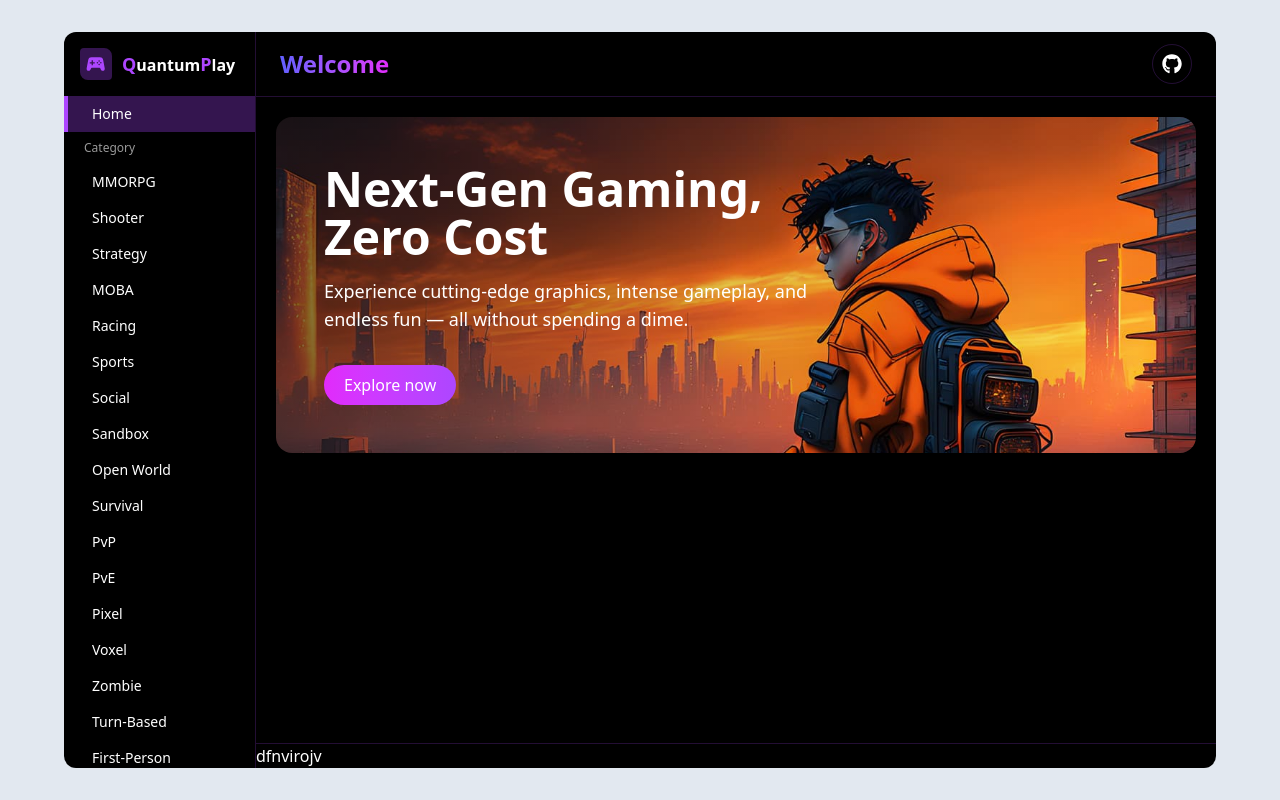
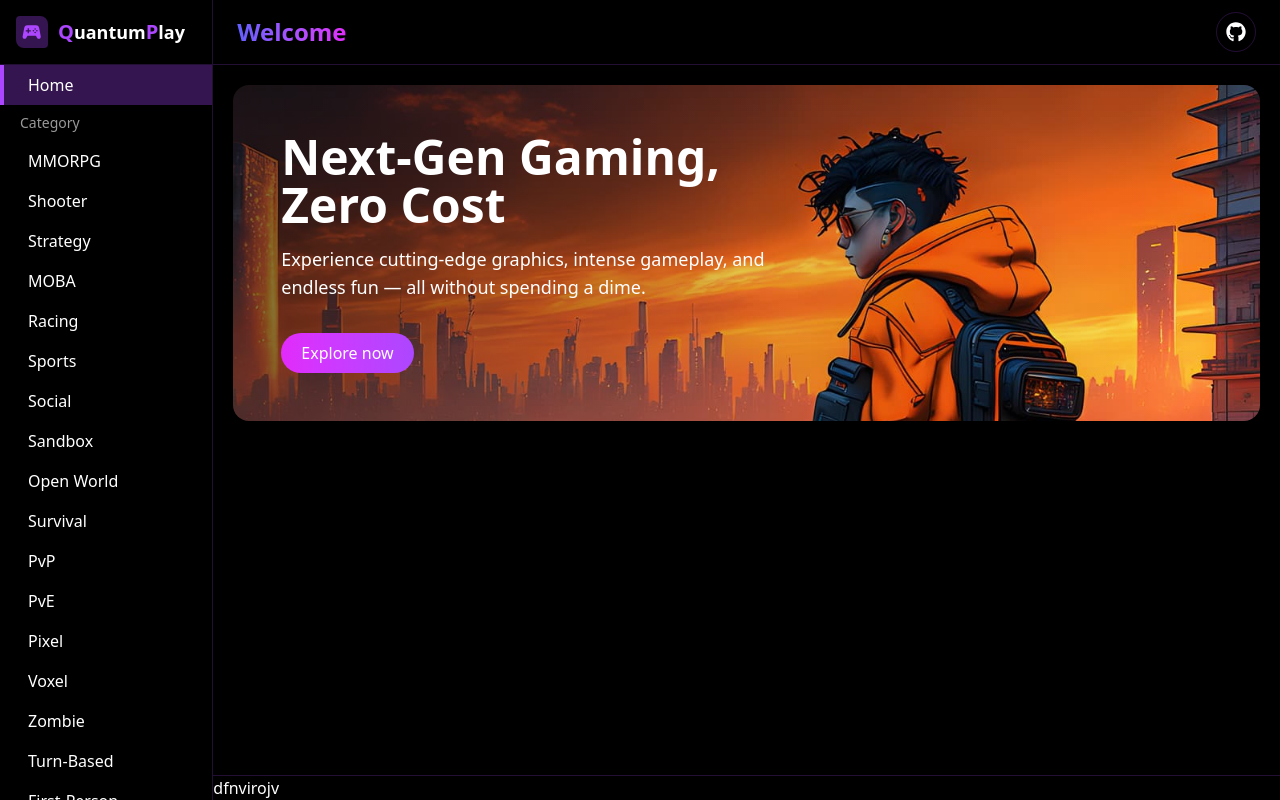
Before and after one commit to code-with-naimish/react-quantum-play, a React (Vite) app: page / in a window 1280 px wide. Built offline with nearby package versions, Linux system fonts and the light colour scheme.

Commit message:
progress

```diff
--- a/src/App.tsx
+++ b/src/App.tsx
@@ -7,12 +7,13 @@ import RootNavs from './components/root-navs'
 
 const App = () => {
   return (
-    <div className='bg-slate-200 p-8 '>
-      <div className=' max-w-6xl mx-auto'>
-        <div className='grid md:grid-cols-12 grid-cols-1 rounded-xl overflow-hidden  bg-black text-white h-[calc(100dvh-64px)]'>
+    <div className='grid md:grid-cols-12 grid-cols-1   overflow-hidden  bg-black text-white h-screen'>
 
       <aside className='md:col-span-2 flex flex-col overflow-hidden border-r border-purple-500/20'>
+        <div className='border-b  border-purple-500/20'>
           <Logo />
+        </div>
+
         <div className=' flex-1 overflow-y-auto overflow-x-hidden'>
           <SideNav />
         </div>
@@ -32,9 +33,7 @@ const App = () => {
         </footer>
       </div>
     </div>
-      </div>
 
-    </div>
   )
 }
 
--- a/src/components/main-layout/logo.tsx
+++ b/src/components/main-layout/logo.tsx
@@ -6,7 +6,7 @@ const Logo = () => {
       <div className='w-8 h-8 text-xl flex items-center text-purple-500 justify-center bg-purple-500/30 rounded-tr-lg rounded-bl-lg rounded-tl-sm rounded-br-sm flex-none'>
         <IoGameControllerSharp />
       </div>
-      <p className=' break-all  font-semibold'><span className='text-purple-500 text-lg'>Q</span>uantum<span className='text-purple-500 text-lg'>P</span>lay</p>
+      <p className=' break-all text-lg  font-semibold'><span className='text-purple-500 text-xl'>Q</span>uantum<span className='text-purple-500 text-xl'>P</span>lay</p>
     </div>
   )
 }
--- a/src/components/main-layout/side-nav.tsx
+++ b/src/components/main-layout/side-nav.tsx
@@ -22,7 +22,7 @@ const SideNav = () => {
             </NavLink>
             :
             <>
-              <span className="!pl-4 nav-link border-transparent !text-xs opacity-60 ">{val.label}</span>
+              <span className="!pl-4 nav-link border-transparent !text-sm opacity-60 ">{val.label}</span>
 
               {val.children.map((val2, i2) => {
                 return <NavLink key={i2}
--- a/src/index.css
+++ b/src/index.css
@@ -19,7 +19,7 @@
 }
 
 .nav-link {
-  @apply px-6 py-2 w-full block text-sm font-medium border-l-4;
+  @apply px-6 py-2 w-full block text-base font-medium border-l-4;
 }
 
 .active-nav-link {
```
Lines whose indentation alone changed are shown as unchanged.
